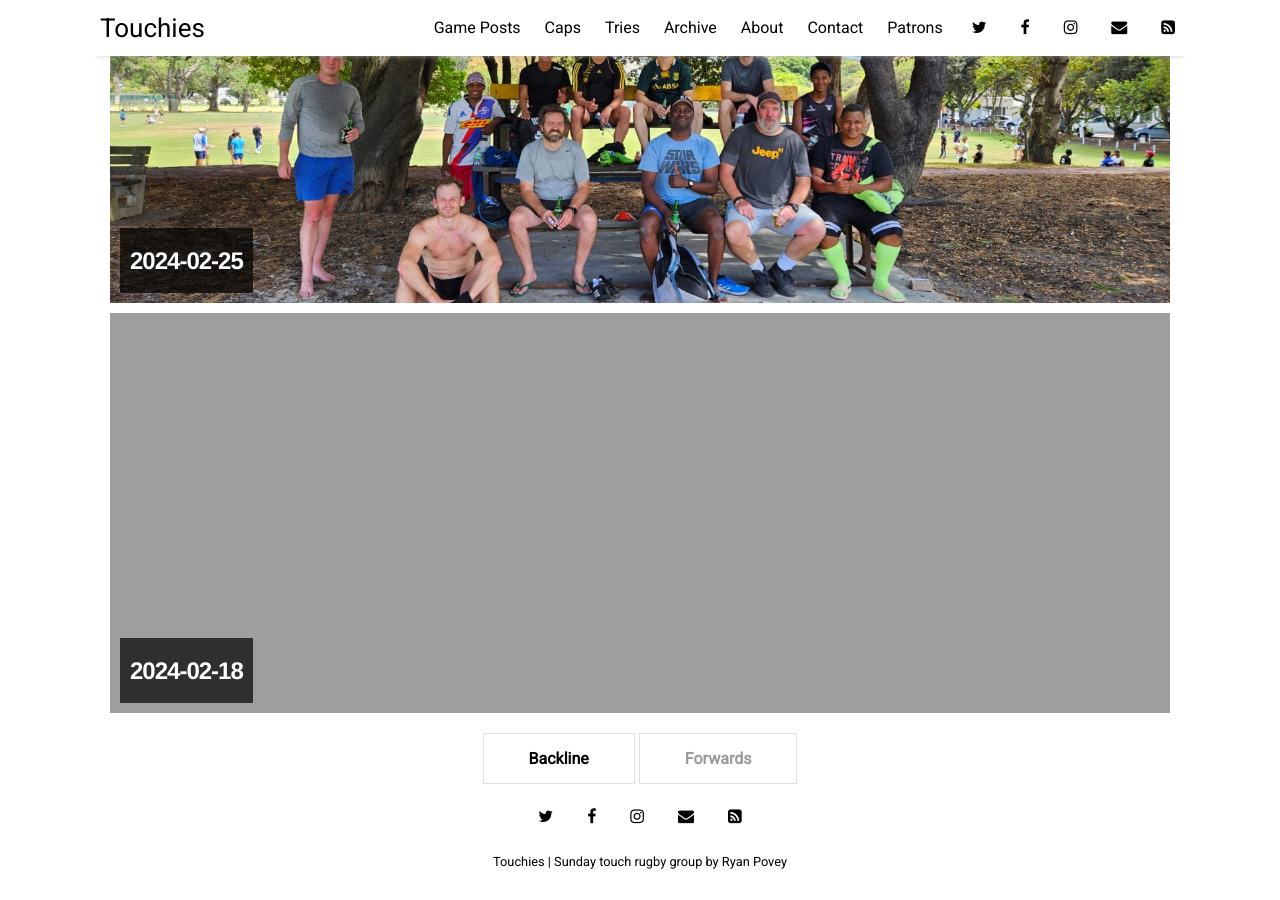
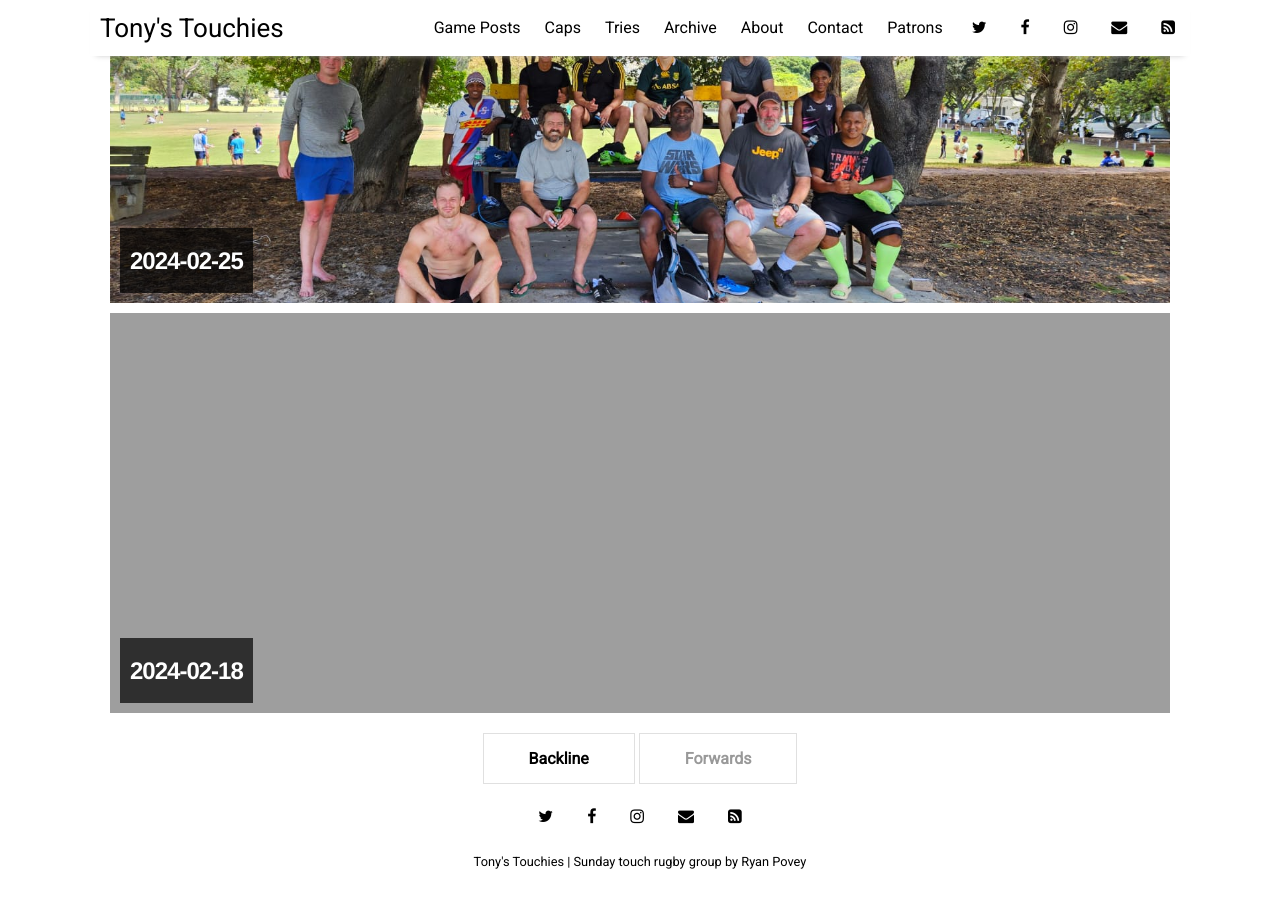
Before and after one commit to sundayrugby/sundayrugby.github.io, a Jekyll site: the page built from index.html, in a window 1280 px wide and 900 px high, scrolled down 1398 px. Built offline with Jekyll 4.4.1, drawn with Linux system fonts in a browser that asks for light colours; nearby versions of some CDN libraries; the list of posts is cut into pages by our own code.

Commit message:
Update _config.yml

```diff
--- a/_config.yml
+++ b/_config.yml
@@ -10,7 +10,7 @@ permalink:           /:title
 plugins:             [jekyll-paginate, jekyll-sitemap, jekyll-feed, jekyll-seo-tag]
 
 # Customise atom feed settings (this is where Jekyll-Feed gets configuration information)
-title:		           "Touchies"
+title:		           "Tony's Touchies"
 description:	       "Sunday touch rugby group"
 author:              "Ryan Povey"
 
```
